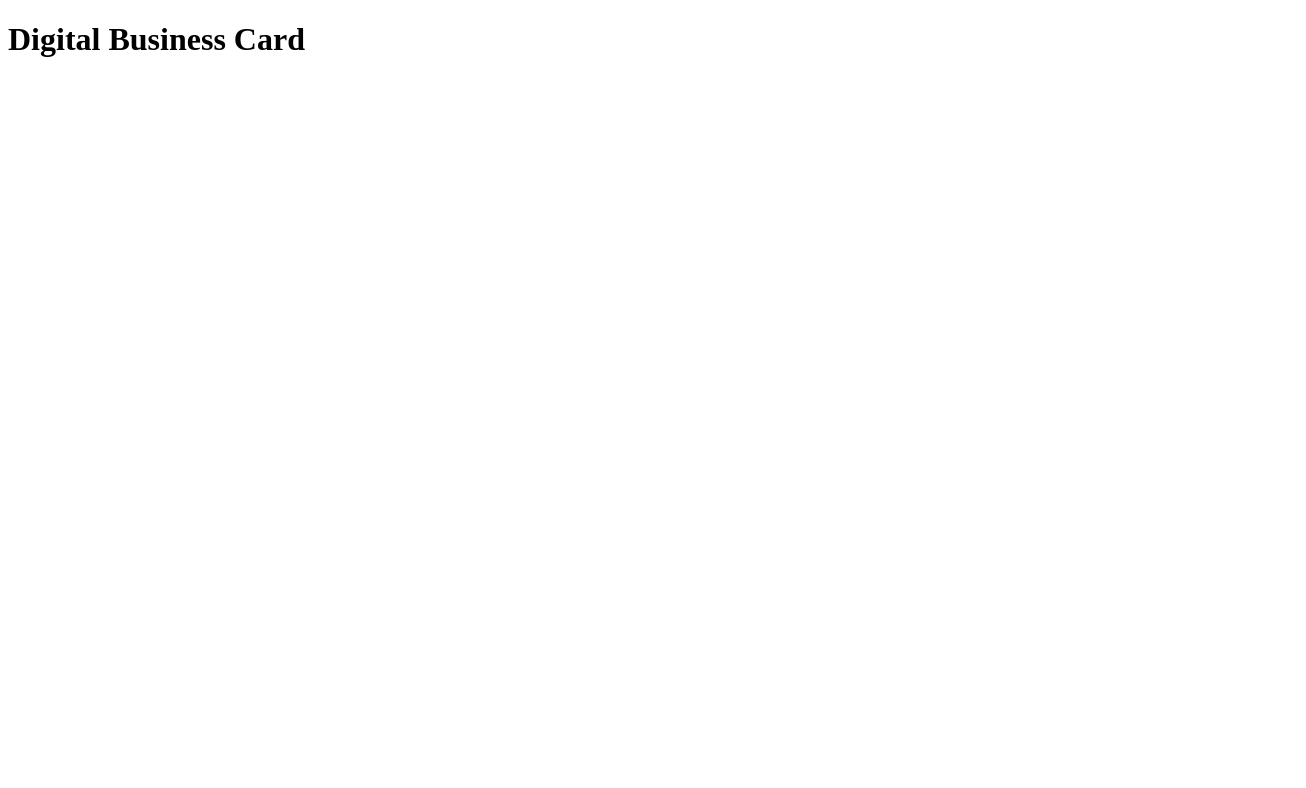
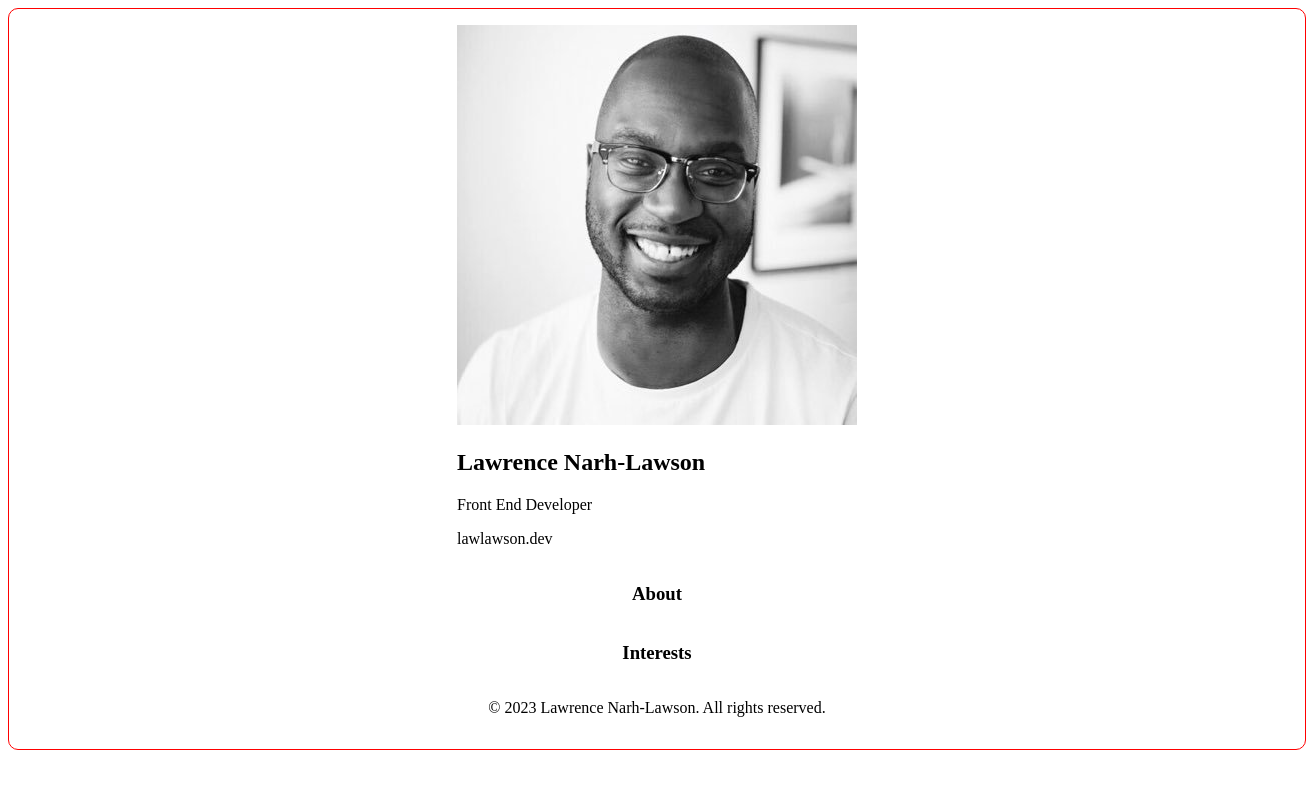
Before and after one commit to lawlawson/digital-business-card, a React (Vite) app: page / in a window 1280 px wide. Shown: the top 788 px of the page, 1306 px wide, since content can reach past the window. Built offline with nearby package versions, Linux system fonts and the light colour scheme.

Commit message:
added basic info and centred card

```diff
--- a/src/App.css
+++ b/src/App.css
@@ -0,0 +1,10 @@
+.container {
+  display: flex;
+  flex-direction: column;
+  align-items: center;
+  justify-content: center;
+  width: 100%;
+  padding: 1rem;
+  border-radius: 10px;
+  border: 1px solid red;
+}
--- a/src/App.jsx
+++ b/src/App.jsx
@@ -1,9 +1,18 @@
 import './App.css';
+import Info from './components/Info/Info';
+import About from './components/About/About';
+import Interests from './components/Interests/Interests';
+import Footer from './components/Footer/Footer';
 
 function App() {
   return (
     <>
-      <h1>Digital Business Card</h1>
+      <div className='container'>
+        <Info />
+        <About />
+        <Interests />
+        <Footer />
+      </div>
     </>
   );
 }
--- a/src/components/About/About.jsx
+++ b/src/components/About/About.jsx
@@ -0,0 +1,9 @@
+function About() {
+  return (
+    <div className='about'>
+      <h3>About</h3>
+    </div>
+  );
+}
+
+export default About;
--- a/src/components/Footer/Footer.jsx
+++ b/src/components/Footer/Footer.jsx
@@ -0,0 +1,9 @@
+function Footer() {
+  return (
+    <div className='footer'>
+      <p>© 2023 Lawrence Narh-Lawson. All rights reserved.</p>
+    </div>
+  );
+}
+
+export default Footer;
--- a/src/components/Info/Info.jsx
+++ b/src/components/Info/Info.jsx
@@ -0,0 +1,12 @@
+function Info() {
+  return (
+    <div className='info'>
+      <img src='./src/assets/profile-pic.jpg' alt='profile-pic' />
+      <h2>Lawrence Narh-Lawson</h2>
+      <p>Front End Developer</p>
+      <p>lawlawson.dev</p>
+    </div>
+  );
+}
+
+export default Info;
--- a/src/components/Interests/Interests.jsx
+++ b/src/components/Interests/Interests.jsx
@@ -0,0 +1,9 @@
+function Interests() {
+  return (
+    <div className='interests'>
+      <h3>Interests</h3>
+    </div>
+  );
+}
+
+export default Interests;
```
Also changed, not shown: src/assets/profile-pic.jpg (added).
